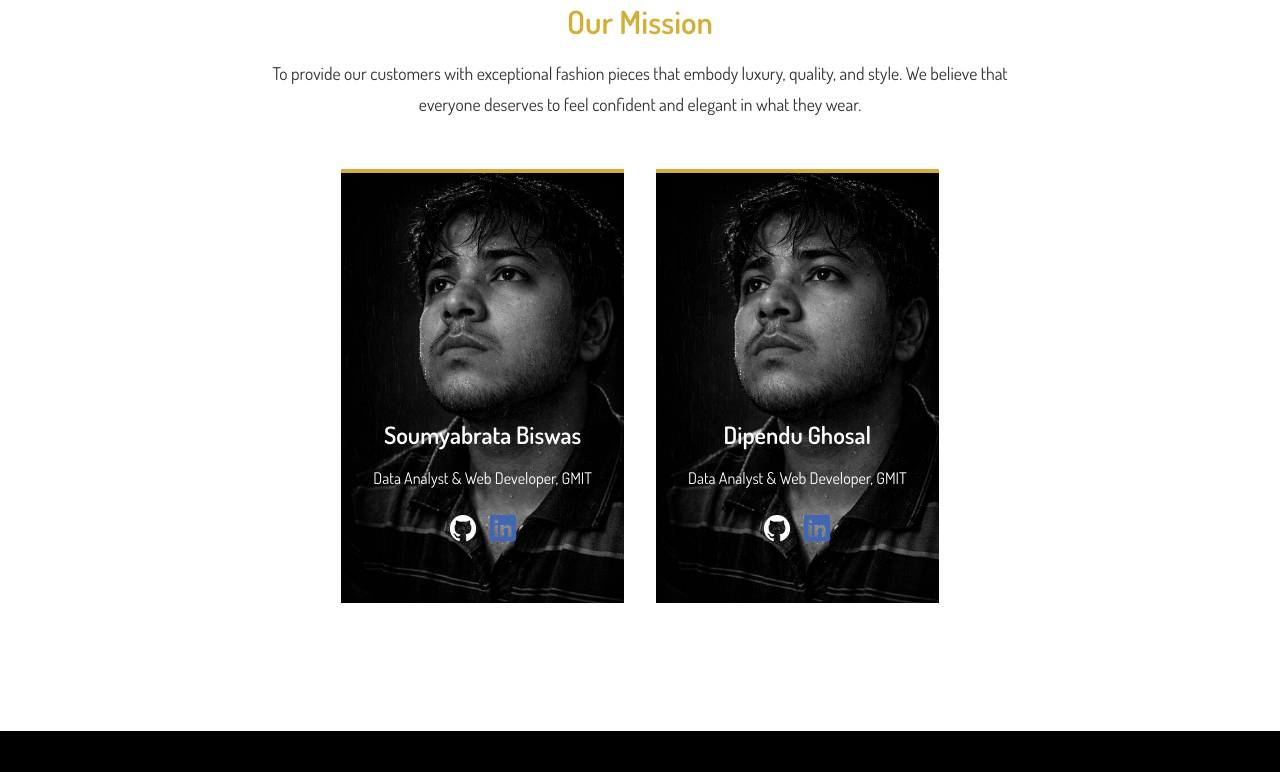
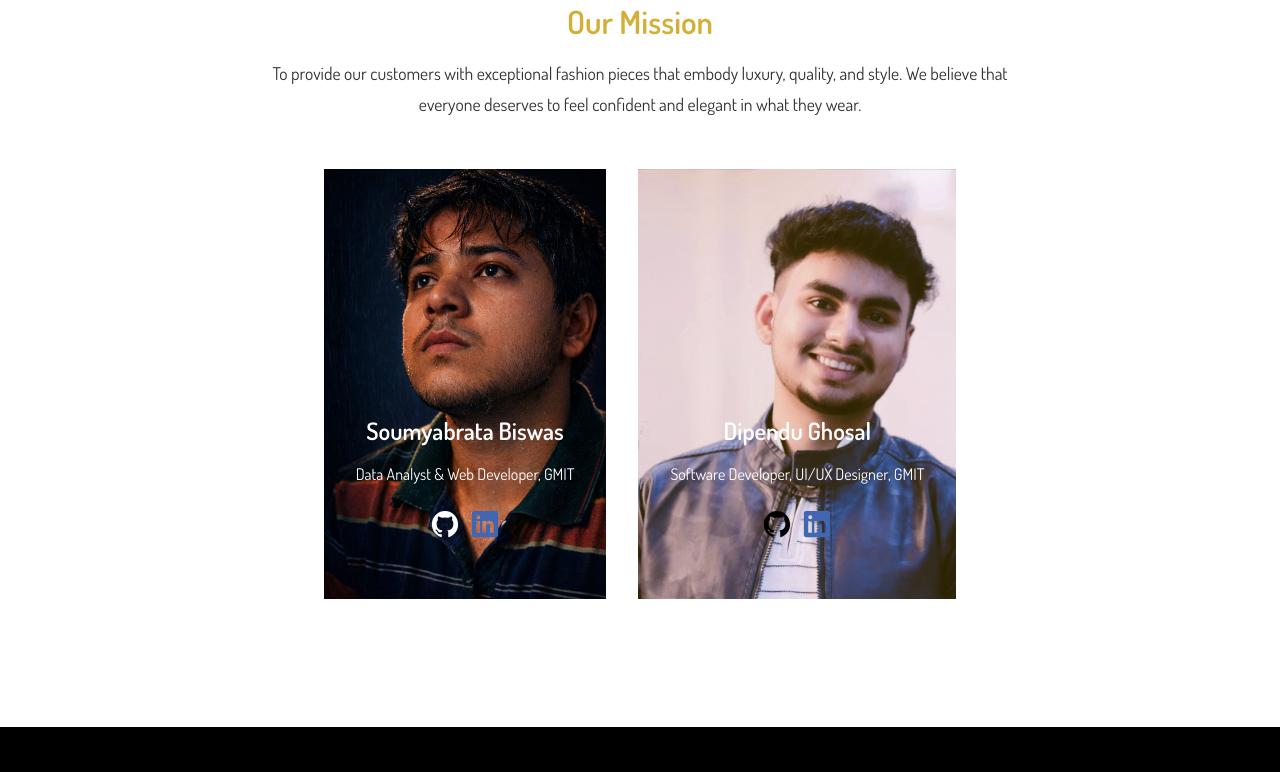
Before and after one commit to NEXTER-Soumya/varnwear, a website: page about.html in a window 1280 px wide. Shown: the part 642-1414 px from the top of the page. Drawn offline with nearby package versions, Linux system fonts and the light colour scheme.

Commit message:
All Added

```diff
--- a/about.html
+++ b/about.html
@@ -59,10 +59,17 @@
       background: var(--gray-light);
       padding: 2rem;
       text-align: center;
-      border-top: 4px solid var(--gold);
+
     }
 
-    .value-card h3,p {
+    .value-card:hover {
+      box-shadow: 1px 1px 10px 5px var(--gold);
+      transform: translateY(-5px);
+      transition: all 0.3s ease;
+    }
+
+    .value-card h3,
+    p {
       color: var(--white);
       margin: 1rem 0;
     }
@@ -178,7 +185,7 @@
     </div>
 
     <div class="values-grid">
-      <div class="value-card" style="background: url('/assets/me/SB_1.jpeg');
+      <div class="value-card" style="background: url('/assets/me/SB_1.jpg');
       background-size: cover;
       background-position: center;">
         <div class="value-icon" style="width:200px;
@@ -194,12 +201,13 @@
         <p>Data Analyst & Web Developer, GMIT</p>
         <p style="display: flex;align-items: center;justify-content: center;gap: 10px;">
           <a href="https://github.com/NEXTER-Soumya"
-            style="font-size: 30px; text-decoration: none;color: rgb(255, 255, 255);"><ion-icon name="logo-github"></ion-icon></a>
+            style="font-size: 30px; text-decoration: none;color: rgb(255, 255, 255);"><ion-icon
+              name="logo-github"></ion-icon></a>
           <a href="https://www.linkedin.com/in/soumyabiswas2003/"
             style="font-size: 30px; text-decoration: none;color: #4267b2;"><ion-icon
               name="logo-linkedin"></ion-icon></a>
       </div>
-      <div class="value-card" style="background: url('/assets/me/SB_1.jpeg');
+      <div class="value-card" style="background: url('/assets/me/dg.jpg');
       background-size: cover;
       background-position: center;">
         <div class="value-icon" style="width:200px;
@@ -212,11 +220,12 @@
 
         </div>
         <h3>Dipendu Ghosal</h3>
-        <p>Data Analyst & Web Developer, GMIT</p>
+        <p>Software Developer, UI/UX Designer, GMIT</p>
         <p style="display: flex;align-items: center;justify-content: center;gap: 10px;">
-          <a href="https://github.com/NEXTER-Soumya"
-            style="font-size: 30px; text-decoration: none;color: rgb(255, 255, 255);"><ion-icon name="logo-github"></ion-icon></a>
-          <a href="https://www.linkedin.com/in/soumyabiswas2003/"
+          <a href="https://github.com/Dipendu-Ghosal"
+            style="font-size: 30px; text-decoration: none;color: rgb(0, 0, 0);"><ion-icon
+              name="logo-github"></ion-icon></a>
+          <a href="https://www.linkedin.com/in/dipendu-ghosal-155377385/"
             style="font-size: 30px; text-decoration: none;color: #4267b2;"><ion-icon
               name="logo-linkedin"></ion-icon></a>
       </div>
```
Also changed, not shown: assets/me/SB_1.jpg (added), assets/me/dg.jpg (added).
